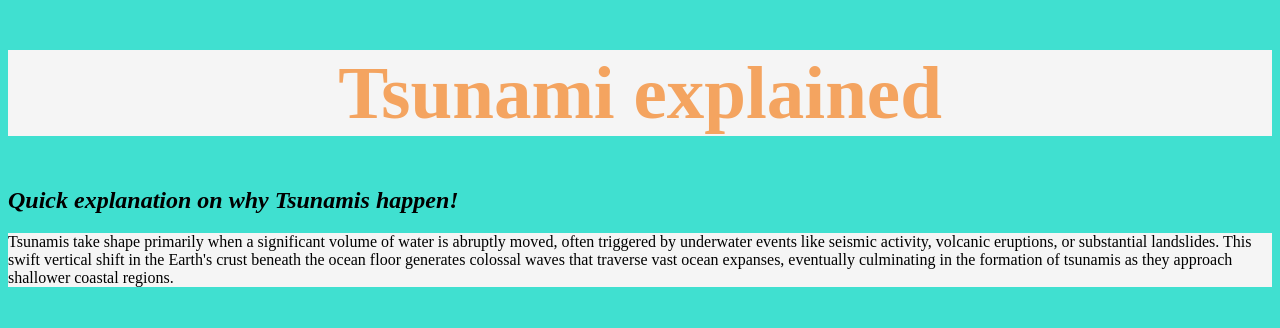
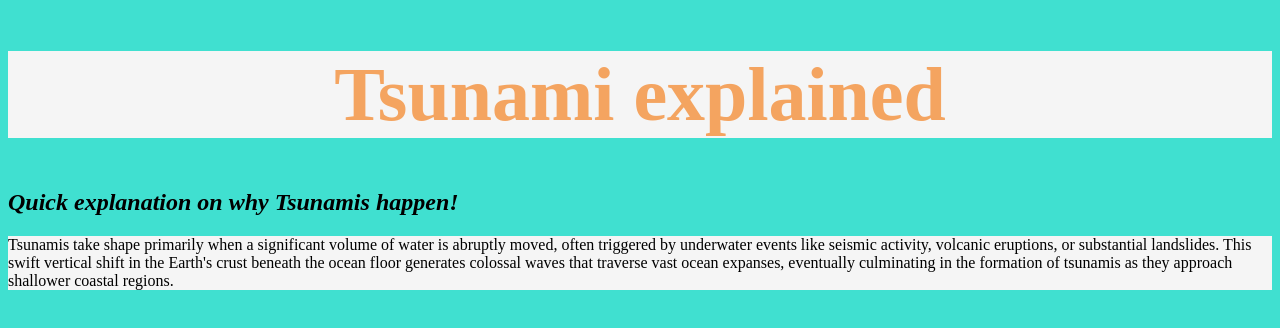
Before and after one commit to Dtober5/html3, a plain HTML site: page Tsunami.html in a window 1280 px wide. Drawn offline with Linux system fonts and the light colour scheme.

Commit message:
Update Tsunami.html

```diff
--- a/Tsunami.html
+++ b/Tsunami.html
@@ -11,7 +11,7 @@
 			text-align: center;
 			color: #F4A460;
 			background-color: whitesmoke;
-			font-size: 75px
+			font-size: 76px
 		}
 	</style>
 </head>
```
